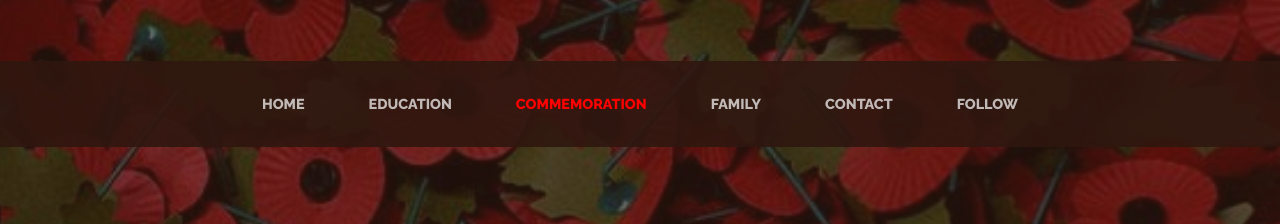
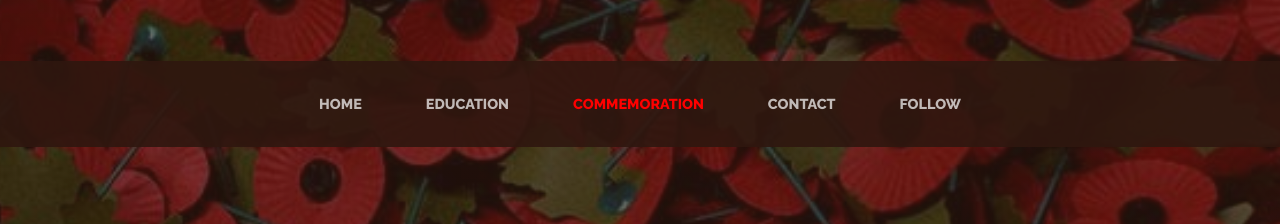
Before and after one commit to adam8708/GW100, a website: page Commemoration.html in a window 1280 px wide. Shown: the part 203-427 px from the top of the page. Drawn offline with Linux system fonts and the light colour scheme.

Commit message:
commenting out family nav bar

```diff
--- a/Commemoration.html
+++ b/Commemoration.html
@@ -49,9 +49,9 @@
             <li class="nav-item active px-lg-4">
               <a class="nav-link text-uppercase text-expanded" href="Commemoration.html">Commemoration</a>
             </li>
-            <li class="nav-item px-lg-4">
+            <!-- <li class="nav-item px-lg-4">
               <a class="nav-link text-uppercase text-expanded" href="family.html">Family</a>
-            </li>
+            </li>  -->
             <li class="nav-item px-lg-4">
               <a class="nav-link text-uppercase text-expanded" href="products.html">Contact</a>
             </li>
```
